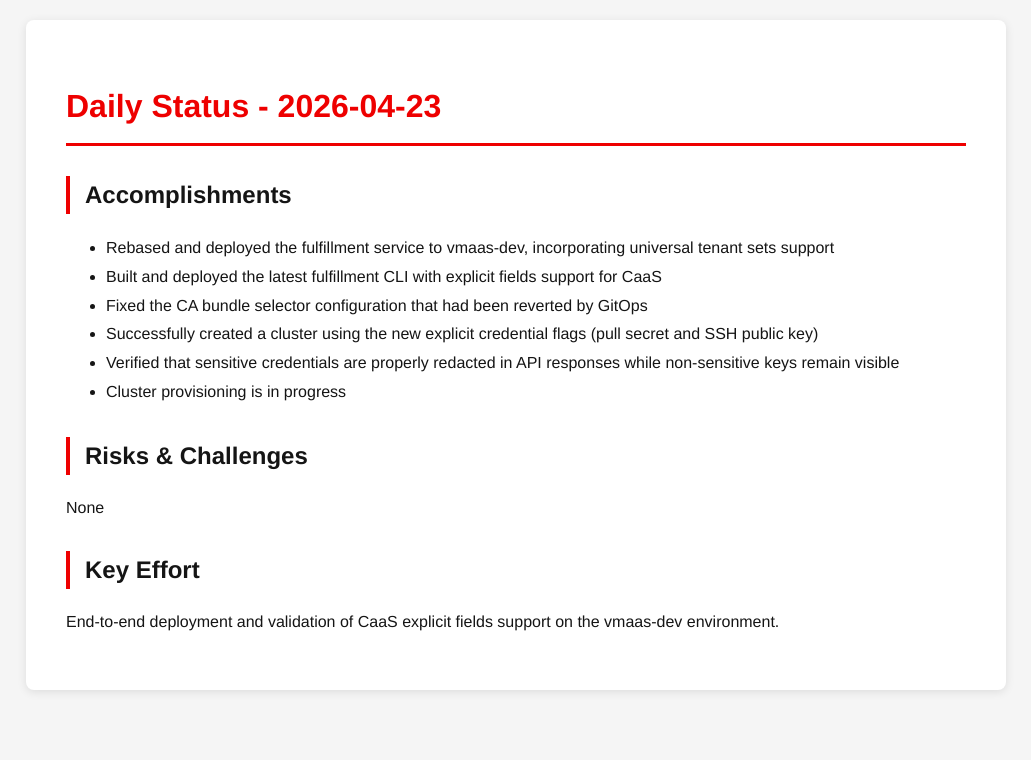
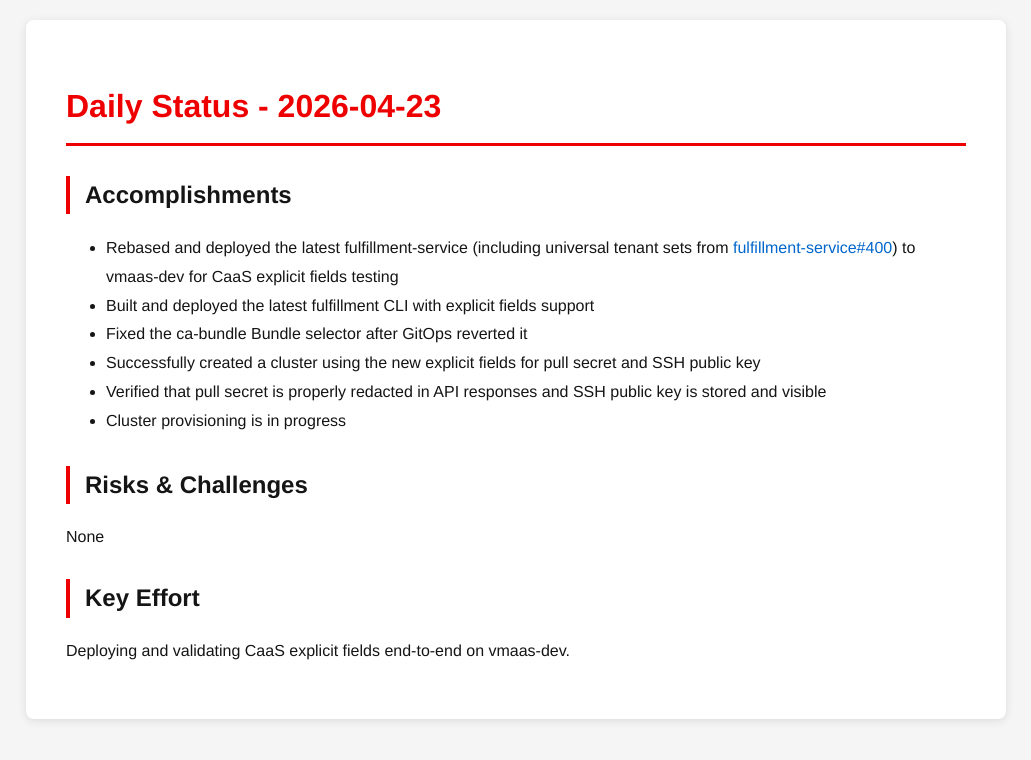
Before and after one commit to tzvatot/daily-status, a Jekyll site: the page built from 2026-04-23.md, in a window 1280 px wide. Shown: the top 760 px of the page, without its empty margins (124-1155 px from the left). Built offline with Jekyll 4.4.1, drawn with Linux system fonts in a browser that asks for light colours.

Commit message:
Daily status update - 2026-04-23

```diff
--- a/2026-04-23.md
+++ b/2026-04-23.md
@@ -7,15 +7,15 @@ date: 2026-04-23
 # Daily Status - 2026-04-23
 
 ## Accomplishments
-- Rebased and deployed the fulfillment service to vmaas-dev, incorporating universal tenant sets support
-- Built and deployed the latest fulfillment CLI with explicit fields support for CaaS
-- Fixed the CA bundle selector configuration that had been reverted by GitOps
-- Successfully created a cluster using the new explicit credential flags (pull secret and SSH public key)
-- Verified that sensitive credentials are properly redacted in API responses while non-sensitive keys remain visible
+- Rebased and deployed the latest fulfillment-service (including universal tenant sets from [fulfillment-service#400](https://github.com/osac-project/fulfillment-service/pull/400)) to vmaas-dev for CaaS explicit fields testing
+- Built and deployed the latest fulfillment CLI with explicit fields support
+- Fixed the ca-bundle Bundle selector after GitOps reverted it
+- Successfully created a cluster using the new explicit fields for pull secret and SSH public key
+- Verified that pull secret is properly redacted in API responses and SSH public key is stored and visible
 - Cluster provisioning is in progress
 
 ## Risks & Challenges
 None
 
 ## Key Effort
-End-to-end deployment and validation of CaaS explicit fields support on the vmaas-dev environment.
+Deploying and validating CaaS explicit fields end-to-end on vmaas-dev.
```
